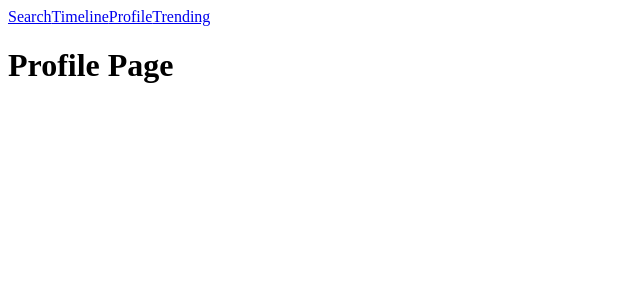
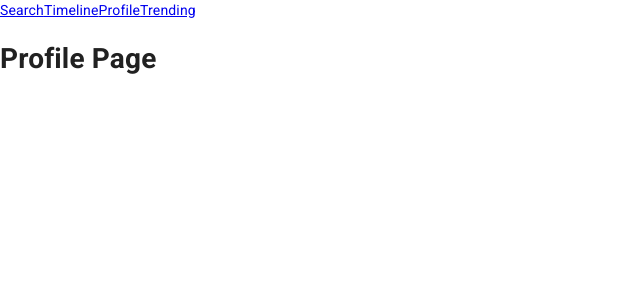
Before and after one commit to Veda-Ashok/charitable, a Next.js app: page /profile in a window 1280 px wide. Shown: the top 300 px of the page, without its empty margins (0-640 px from the left). Built offline with nearby package versions, Linux system fonts and the light colour scheme.

Commit message:
material ui is working

```diff
--- a/package.json
+++ b/package.json
@@ -12,6 +12,7 @@
   },
   "dependencies": {
     "@auth0/nextjs-auth0": "^0.16.0",
+    "@material-ui/core": "^4.11.0",
     "next": "9.5.3",
     "react": "16.13.1",
     "react-dom": "16.13.1"
--- a/pages/_app.js
+++ b/pages/_app.js
@@ -1,11 +1,38 @@
+import React from 'react'
 import PropTypes from 'prop-types'
+import Head from 'next/head'
+import { ThemeProvider } from '@material-ui/core/styles'
+import CssBaseline from '@material-ui/core/CssBaseline'
+import theme from '../src/theme'
 
-function MyApp({ Component, pageProps }) {
-  return <Component {...pageProps} />
+export default function MyApp(props) {
+  const { Component, pageProps } = props
+
+  React.useEffect(() => {
+    // Remove the server-side injected CSS.
+    const jssStyles = document.querySelector('#jss-server-side')
+    if (jssStyles) {
+      jssStyles.parentElement.removeChild(jssStyles)
+    }
+  }, [])
+
+  return (
+    <React.Fragment>
+      <Head>
+        <title>Charitable</title>
+        <link rel="icon" href="/favicon.ico" />
+        <meta name="viewport" content="minimum-scale=1, initial-scale=1, width=device-width" />
+      </Head>
+      <ThemeProvider theme={theme}>
+        {/* CssBaseline kickstart an elegant, consistent, and simple baseline to build upon. */}
+        <CssBaseline />
+        <Component {...pageProps} />
+      </ThemeProvider>
+    </React.Fragment>
+  )
 }
+
 MyApp.propTypes = {
   Component: PropTypes.elementType.isRequired,
   pageProps: PropTypes.object,
 }
-
-export default MyApp
--- /dev/null
+++ b/pages/_document.js
@@ -0,0 +1,68 @@
+import React from 'react'
+import Document, { Html, Head, Main, NextScript } from 'next/document'
+import { ServerStyleSheets } from '@material-ui/core/styles'
+import theme from '../src/theme'
+
+export default class MyDocument extends Document {
+  render() {
+    return (
+      <Html lang="en">
+        <Head>
+          {/* PWA primary color */}
+          <meta name="theme-color" content={theme.palette.primary.main} />
+          <link
+            rel="stylesheet"
+            href="https://fonts.googleapis.com/css?family=Roboto:300,400,500,700&display=swap"
+          />
+        </Head>
+        <body>
+          <Main />
+          <NextScript />
+        </body>
+      </Html>
+    )
+  }
+}
+
+// `getInitialProps` belongs to `_document` (instead of `_app`),
+// it's compatible with server-side generation (SSG).
+MyDocument.getInitialProps = async (ctx) => {
+  // Resolution order
+  //
+  // On the server:
+  // 1. app.getInitialProps
+  // 2. page.getInitialProps
+  // 3. document.getInitialProps
+  // 4. app.render
+  // 5. page.render
+  // 6. document.render
+  //
+  // On the server with error:
+  // 1. document.getInitialProps
+  // 2. app.render
+  // 3. page.render
+  // 4. document.render
+  //
+  // On the client
+  // 1. app.getInitialProps
+  // 2. page.getInitialProps
+  // 3. app.render
+  // 4. page.render
+
+  // Render app and page and get the context of the page with collected side effects.
+  const sheets = new ServerStyleSheets()
+  const originalRenderPage = ctx.renderPage
+
+  ctx.renderPage = () =>
+    originalRenderPage({
+      enhanceApp: (App) => (props) => sheets.collect(<App {...props} />),
+    })
+
+  const initialProps = await Document.getInitialProps(ctx)
+
+  return {
+    ...initialProps,
+    // Styles fragment is rendered after the app and page rendering finish.
+    styles: [...React.Children.toArray(initialProps.styles), sheets.getStyleElement()],
+  }
+}
--- a/pages/index.js
+++ b/pages/index.js
@@ -1,4 +1,3 @@
-import Head from 'next/head'
 import NavBar from '../src/components/navbar'
 import auth0 from '../utils/auth0'
 import PropTypes from 'prop-types'
@@ -6,10 +5,6 @@
 export default function Trending({ user }) {
   return (
     <div className="container">
-      <Head>
-        <title>Charitable</title>
-        <link rel="icon" href="/favicon.ico" />
-      </Head>
       <main>
         <nav>
           <div>{user ? <a href="/api/logout">Logout</a> : <a href="/api/login">Login</a>}</div>
--- /dev/null
+++ b/src/theme.js
@@ -0,0 +1,22 @@
+import { createMuiTheme } from '@material-ui/core/styles'
+import { red } from '@material-ui/core/colors'
+
+// Create a theme instance.
+const theme = createMuiTheme({
+  palette: {
+    primary: {
+      main: '#556cd6',
+    },
+    secondary: {
+      main: '#19857b',
+    },
+    error: {
+      main: red.A400,
+    },
+    background: {
+      default: '#fff',
+    },
+  },
+})
+
+export default theme
```
Also changed, not shown: 1 other file (tests, documents, lock files or other folders).
